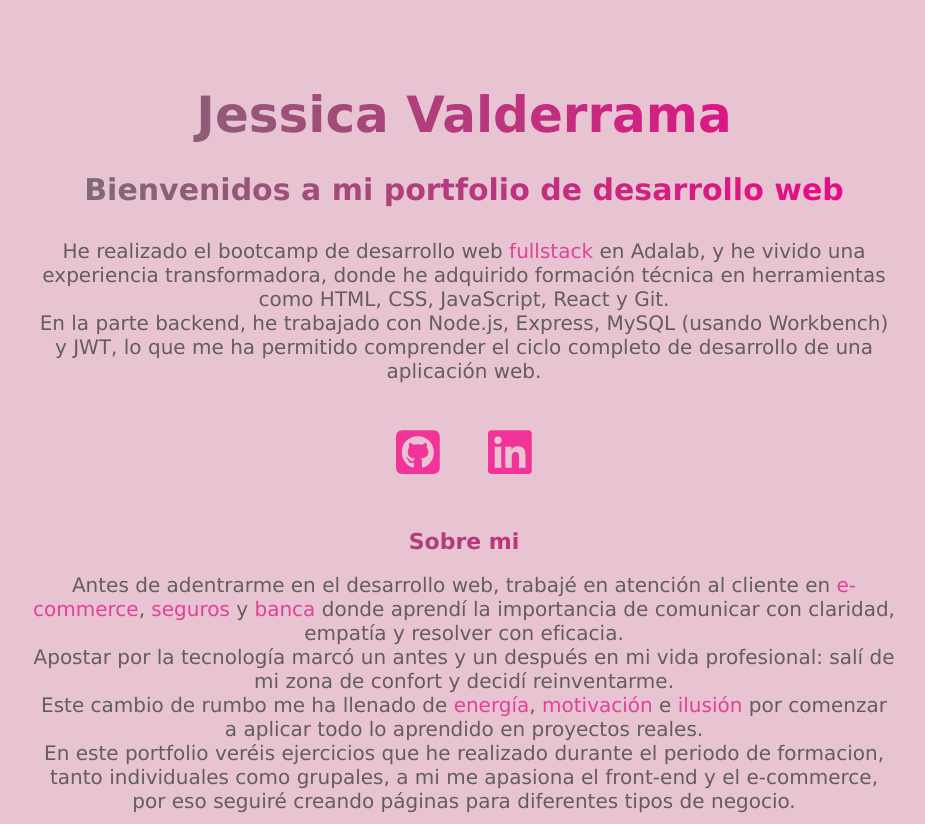
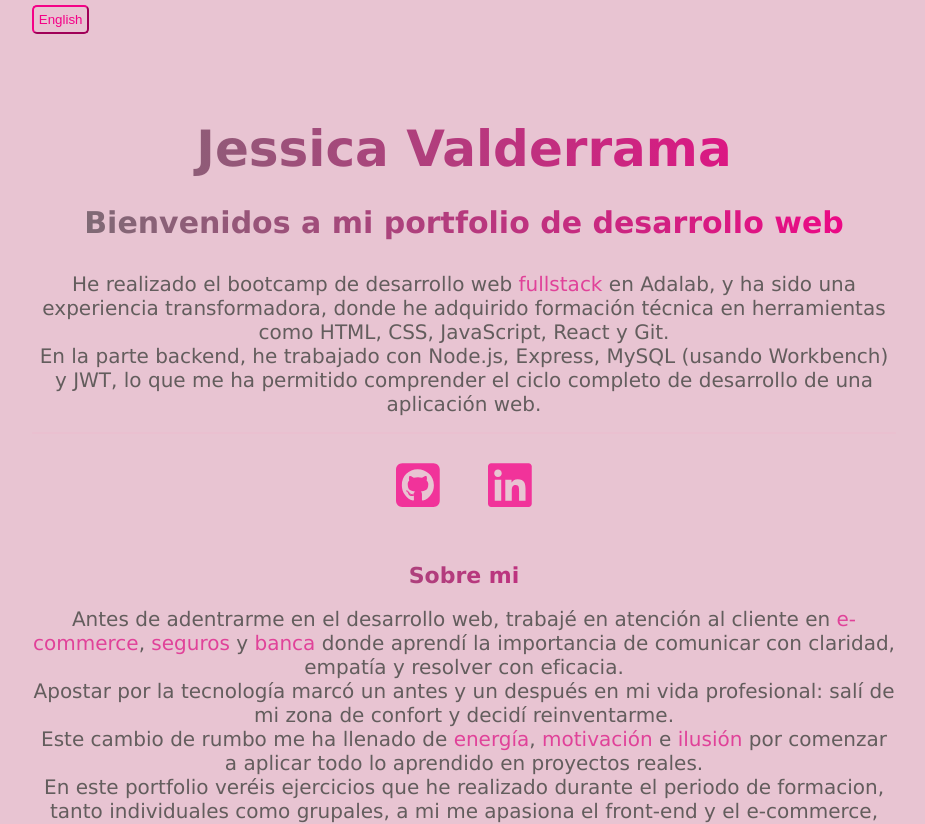
Before and after one commit to JessicaVR86/portfolio_JessicaVR, a React (Vite) app: page / in a window 1280 px wide. Shown: the top 824 px of the page, without its empty margins (176-1101 px from the left). Built offline with nearby package versions, Linux system fonts and the light colour scheme.

Commit message:
add english

```diff
--- a/src/components/AdalabProjects.jsx
+++ b/src/components/AdalabProjects.jsx
@@ -1,7 +1,7 @@
 function AdalabProjects(props) {
   return (
     <>
-      <p className="article_title">Proyectos durante el bootcamp</p>
+      <p className="article_title">  {props.language === "es" ? " Proyectos durante el bootcamp " : "Bootcamp Projects"}   </p>
       <div className="gridbox">
         <figure className="projectbox">
           <a
--- a/src/components/App.jsx
+++ b/src/components/App.jsx
@@ -14,13 +14,23 @@ import OwnProjects from "./OwnProjects";
 import AdalabProjects from "./AdalabProjects";
 import projectJeans from "../images/jeanscover.jpg";
 import projectMolones from "../images/Molones.jpg";
+import { useState } from "react";
 
 function App() {
+  const [language, setLanguage] = useState("es");
+  const toggleLanguage = () => {
+    setLanguage((prevLang) => (prevLang === "es" ? "en" : "es"));
+  };
+
   return (
     <>
       <section className="herobox">
+        <button onClick={toggleLanguage}>
+          {language === "es" ? "English" : "Español"}
+        </button>
+
         <div className="hero">
-          <Hero />
+          <Hero language={language} />
           <div className="icons">
             <a href="https://github.com/JessicaVR86" target="_blank">
               <FontAwesomeIcon icon={faSquareGithub} />
@@ -35,10 +45,11 @@ function App() {
           </div>
         </div>
       </section>
-      <Desc />
+      <Desc language={language} />
       <main>
         <section className="box">
           <AdalabProjects
+            language={language}
             projectCompany={projectCompany}
             projectHarryPotter={projectHarryPotter}
             projectNaruto={projectNaruto}
@@ -47,6 +58,7 @@ function App() {
             projectMolones={projectMolones}
           />
           <OwnProjects
+            language={language}
             projectJeans={projectJeans}
             projectFestivos={projectFestivos}
           />
--- a/src/components/Desc.jsx
+++ b/src/components/Desc.jsx
@@ -1,24 +1,53 @@
-function Desc() {
+function Desc({ language }) {
   return (
     <article className="box">
-      <h3 className="article_title">Sobre mi</h3>
+      <h3 className="article_title">
+        {" "}
+        {language === "es" ? "Sobre mi" : "About me"}{" "}
+      </h3>
       <p className="aboutme">
-        Antes de adentrarme en el desarrollo web, trabajé en atención al cliente
-        en <span className="strongword">e-commerce</span>,
-        <span className="strongword"> seguros</span> y
-        <span className="strongword"> banca</span> donde aprendí la importancia
-        de comunicar con claridad, empatía y resolver con eficacia. <br></br>
-        Apostar por la tecnología marcó un antes y un después en mi vida
-        profesional: salí de mi zona de confort y decidí reinventarme. <br></br>
-        Este cambio de rumbo me ha llenado de
-        <span className="strongword"> energía</span>,
-        <span className="strongword"> motivación</span> e
-        <span className="strongword"> ilusión</span> por comenzar a aplicar todo
-        lo aprendido en proyectos reales. <br></br>
-        En este portfolio veréis ejercicios que he realizado durante el periodo
-        de formacion, tanto individuales como grupales, a mi me apasiona el
-        front-end y el e-commerce, por eso seguiré creando páginas para
-        diferentes tipos de negocio.
+        {language === "es" ? (
+          <>
+            Antes de adentrarme en el desarrollo web, trabajé en atención al
+            cliente en <span className="strongword">e-commerce</span>,
+            <span className="strongword"> seguros</span> y
+            <span className="strongword"> banca</span> donde aprendí la
+            importancia de comunicar con claridad, empatía y resolver con
+            eficacia. <br></br>
+            Apostar por la tecnología marcó un antes y un después en mi vida
+            profesional: salí de mi zona de confort y decidí reinventarme.{" "}
+            <br></br>
+            Este cambio de rumbo me ha llenado de
+            <span className="strongword"> energía</span>,
+            <span className="strongword"> motivación</span> e
+            <span className="strongword"> ilusión</span> por comenzar a aplicar
+            todo lo aprendido en proyectos reales. <br></br>
+            En este portfolio veréis ejercicios que he realizado durante el
+            periodo de formacion, tanto individuales como grupales, a mi me
+            apasiona el front-end y el e-commerce, por eso seguiré creando
+            páginas para diferentes tipos de negocio.
+          </>
+        ) : (
+          <>
+
+            Before delving into web development, I worked in customer service
+            across <span className="strongword">e-commerce</span>,
+            <span className="strongword">insurance</span>, and
+            <span className="strongword"> banking</span>, where I learned the
+            importance of communicating clearly, empathetically, and solving
+            problems effectively. Embracing technology marked a turning point in
+            my professional journey: I stepped out of my comfort zone and chose
+            to reinvent myself. This shift has filled me with
+            <span className="strongword"> energy</span>,
+            <span className="strongword"> motivation</span>, and
+            <span className="strongword"> enthusiasm </span> to apply everything
+            I've learned to real-world projects. In this portfolio, you'll find
+            exercises I completed during my training period, both individually
+            and as part of a team. I'm passionate about front-end development
+            and e-commerce, and I'm committed to continuing to build websites
+            for diverse businesses.
+          </>
+        )}
       </p>
     </article>
   );
--- a/src/components/Hero.jsx
+++ b/src/components/Hero.jsx
@@ -1,15 +1,34 @@
-function Hero() {
+function Hero({ language }) {
   return (
     <>
       <h1>Jessica Valderrama</h1>
-      <h2>Bienvenidos a mi portfolio de desarrollo web</h2>
+      <h2>
+        {language === "es"
+          ? "Bienvenidos a mi portfolio de desarrollo web"
+          : "Welcome to my web development portfolio"}
+      </h2>
       <p className="desc">
-        He realizado el bootcamp de desarrollo web <span className="strongword"> fullstack</span> en Adalab, y he vivido una
-        experiencia transformadora, donde he adquirido formación técnica en
-        herramientas como HTML, CSS, JavaScript, React y Git.<br></br>En la parte
-        backend, he trabajado con Node.js, Express, MySQL (usando Workbench) y
-        JWT, lo que me ha permitido comprender el ciclo completo de desarrollo
-        de una aplicación web.
+        {language === "es" ? (
+          <>
+            He realizado el bootcamp de desarrollo web
+            <span className="strongword"> fullstack</span> en Adalab, y ha sido
+            una experiencia transformadora, donde he adquirido formación técnica
+            en herramientas como HTML, CSS, JavaScript, React y Git. <br></br>En
+            la parte backend, he trabajado con Node.js, Express, MySQL (usando
+            Workbench) y JWT, lo que me ha permitido comprender el ciclo
+            completo de desarrollo de una aplicación web.
+          </>
+        ) : (
+          <>
+            I completed the<span className="strongword"> Full Stack </span> web
+            development bootcamp at Adalab, an experience that was truly
+            transformative. I gained technical training in tools such as HTML,
+            CSS, JavaScript, React, and Git.<br></br>On the backend side, I
+            worked with Node.js, Express, MySQL (using Workbench), and JWT,
+            which gave me a solid understanding of the entire web application
+            development cycle..
+          </>
+        )}
       </p>
     </>
   );
--- a/src/components/OwnProjects.jsx
+++ b/src/components/OwnProjects.jsx
@@ -1,7 +1,7 @@
 function OwnProjects(props) {
   return (
     <>
-      <p className="article_title">Proyectos Post-bootcamp </p>
+      <p className="article_title"> {props.language === "es" ? "Proyectos Post-bootcamp " : "Post-bootcamp Projects"}  </p>
       <div className="gridbox">
 
       <figure className="projectbox">
@@ -24,7 +24,7 @@ function OwnProjects(props) {
           />
         </a>
         <figcaption className="descImage">
-          Jeans store / Mobile First En construcción{" "}
+          Jeans store / En construcción - Under Construction
         </figcaption>
         <p className="tools"> Javascript - React - HTML - CSS </p>
       </figure>
--- a/src/styles/App.scss
+++ b/src/styles/App.scss
@@ -5,6 +5,16 @@ body {
   font-family: Verdana, Geneva, Tahoma, sans-serif;
 }
 
+button {
+  display: block;
+  padding: 0.3rem;
+  border-radius: 5px;
+  border-color: rgb(244, 1, 135);
+  cursor: pointer;
+  background-color: rgb(232, 196, 210);
+  margin-top: 5px;
+  color: rgb(244, 1, 135);
+}
 
 .herobox {
   padding-inline: 2rem;
```
